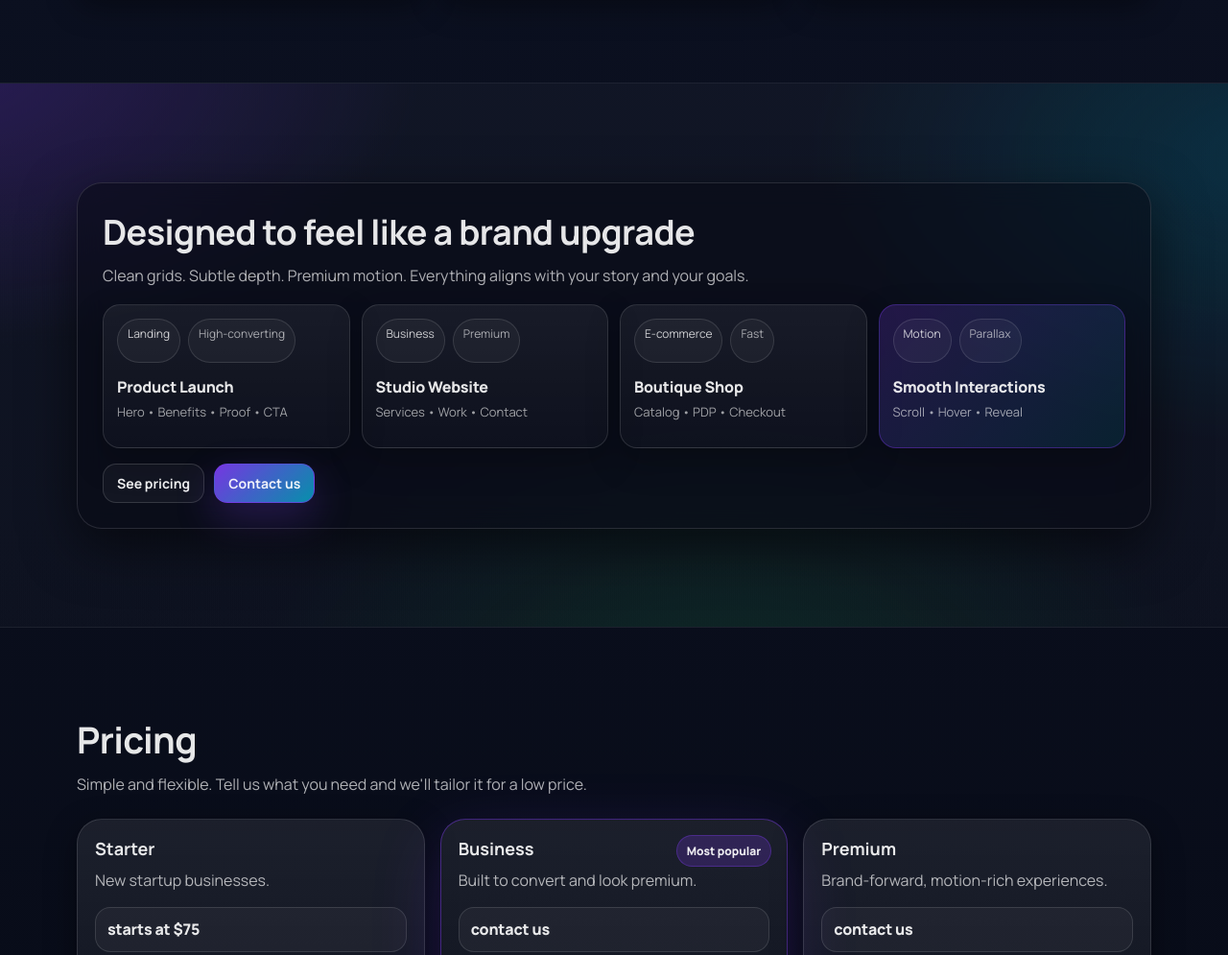
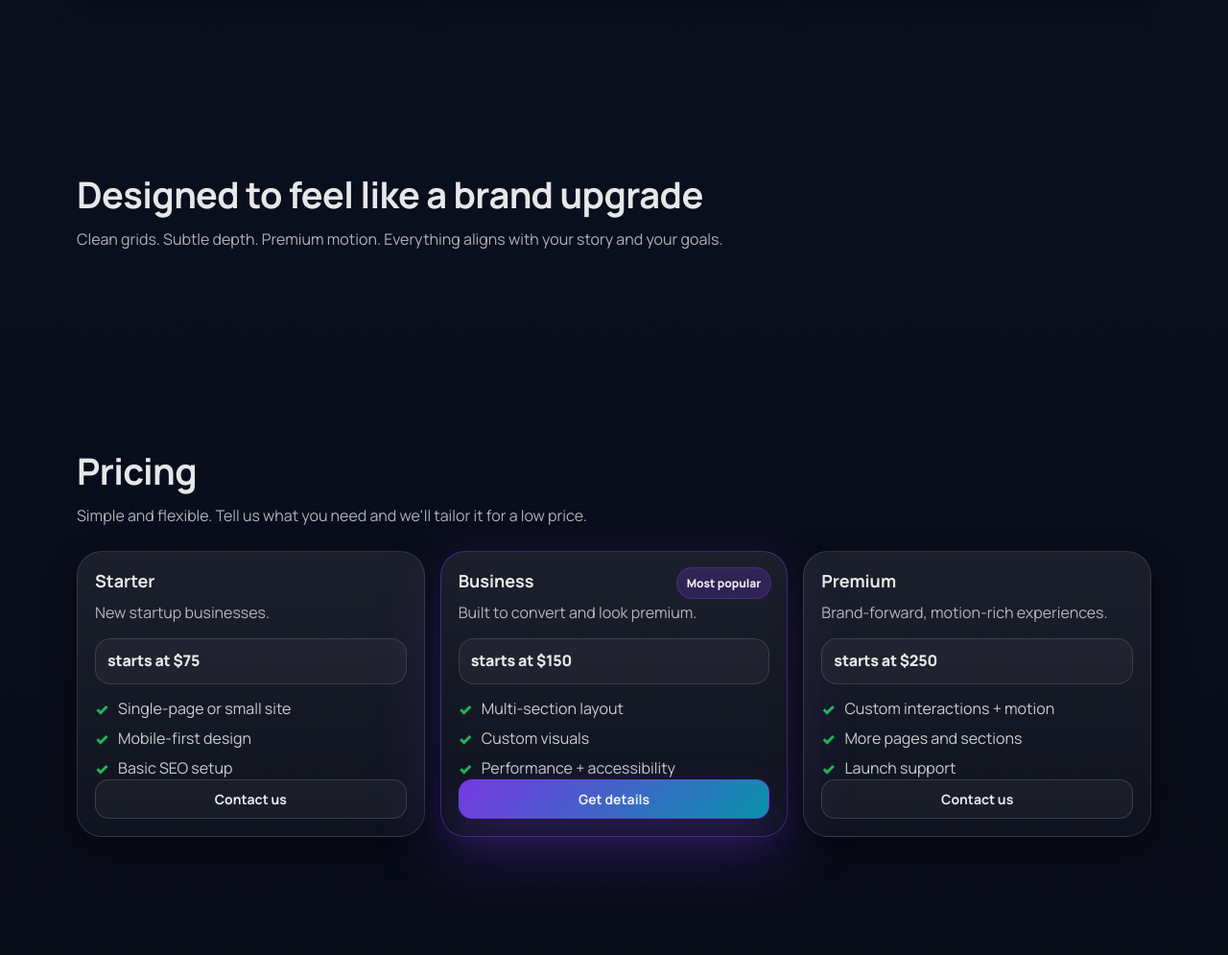
Before and after one commit to corbra0922a/dreamgrid, a plain HTML site: page index.html in a window 1280 px wide. Shown: the part 1096-2091 px from the top of the page at 96% size. Drawn offline with Linux system fonts and the light colour scheme.

Commit message:
Update index.html

```diff
--- a/index.html
+++ b/index.html
@@ -184,61 +184,14 @@
         </div>
       </section>
 
-      <section class="parallaxPanel" id="work" aria-label="Showcase">
-        <div class="parallaxPanel__bg" data-parallax data-speed="0.18"></div>
-        <div class="container parallaxPanel__content">
-          <div class="showcase">
+      <section class="section" id="work">
+        <div class="container">
+          <div class="sectionHead">
             <h2>Designed to feel like a brand upgrade</h2>
             <p>
               Clean grids. Subtle depth. Premium motion. Everything aligns with your
               story and your goals.
             </p>
-            <div class="showcase__grid">
-              <div class="tile">
-                <div class="tile__top">
-                  <span class="tile__tag">Landing</span>
-                  <span class="tile__tag tile__tag--muted">High-converting</span>
-                </div>
-                <div class="tile__body">
-                  <div class="tile__title">Product Launch</div>
-                  <div class="tile__meta">Hero • Benefits • Proof • CTA</div>
-                </div>
-              </div>
-              <div class="tile">
-                <div class="tile__top">
-                  <span class="tile__tag">Business</span>
-                  <span class="tile__tag tile__tag--muted">Premium</span>
-                </div>
-                <div class="tile__body">
-                  <div class="tile__title">Studio Website</div>
-                  <div class="tile__meta">Services • Work • Contact</div>
-                </div>
-              </div>
-              <div class="tile">
-                <div class="tile__top">
-                  <span class="tile__tag">E-commerce</span>
-                  <span class="tile__tag tile__tag--muted">Fast</span>
-                </div>
-                <div class="tile__body">
-                  <div class="tile__title">Boutique Shop</div>
-                  <div class="tile__meta">Catalog • PDP • Checkout</div>
-                </div>
-              </div>
-              <div class="tile tile--highlight">
-                <div class="tile__top">
-                  <span class="tile__tag">Motion</span>
-                  <span class="tile__tag tile__tag--muted">Parallax</span>
-                </div>
-                <div class="tile__body">
-                  <div class="tile__title">Smooth Interactions</div>
-                  <div class="tile__meta">Scroll • Hover • Reveal</div>
-                </div>
-              </div>
-            </div>
-            <div class="showcase__actions">
-              <a class="btn btn--ghost" href="#pricing">See pricing</a>
-              <a class="btn btn--primary" href="#contact">Contact us</a>
-            </div>
           </div>
         </div>
       </section>
@@ -274,7 +227,7 @@
                 <h3>Business</h3>
                 <p>Built to convert and look premium.</p>
               </div>
-              <div class="priceCard__price">contact us</div>
+              <div class="priceCard__price">starts at $150</div>
               <ul class="list list--check">
                 <li>Multi-section layout</li>
                 <li>Custom visuals</li>
@@ -288,7 +241,7 @@
                 <h3>Premium</h3>
                 <p>Brand-forward, motion-rich experiences.</p>
               </div>
-              <div class="priceCard__price">contact us</div>
+              <div class="priceCard__price">starts at $250</div>
               <ul class="list list--check">
                 <li>Custom interactions + motion</li>
                 <li>More pages and sections</li>
```
